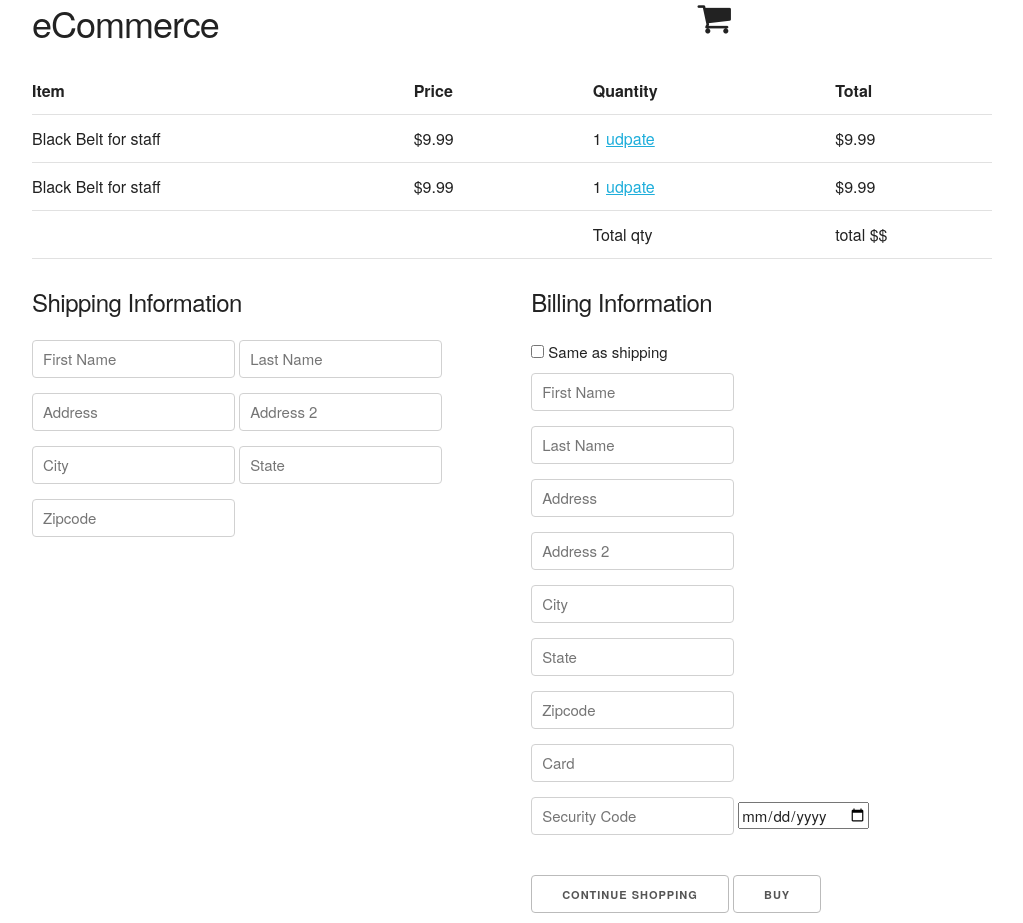
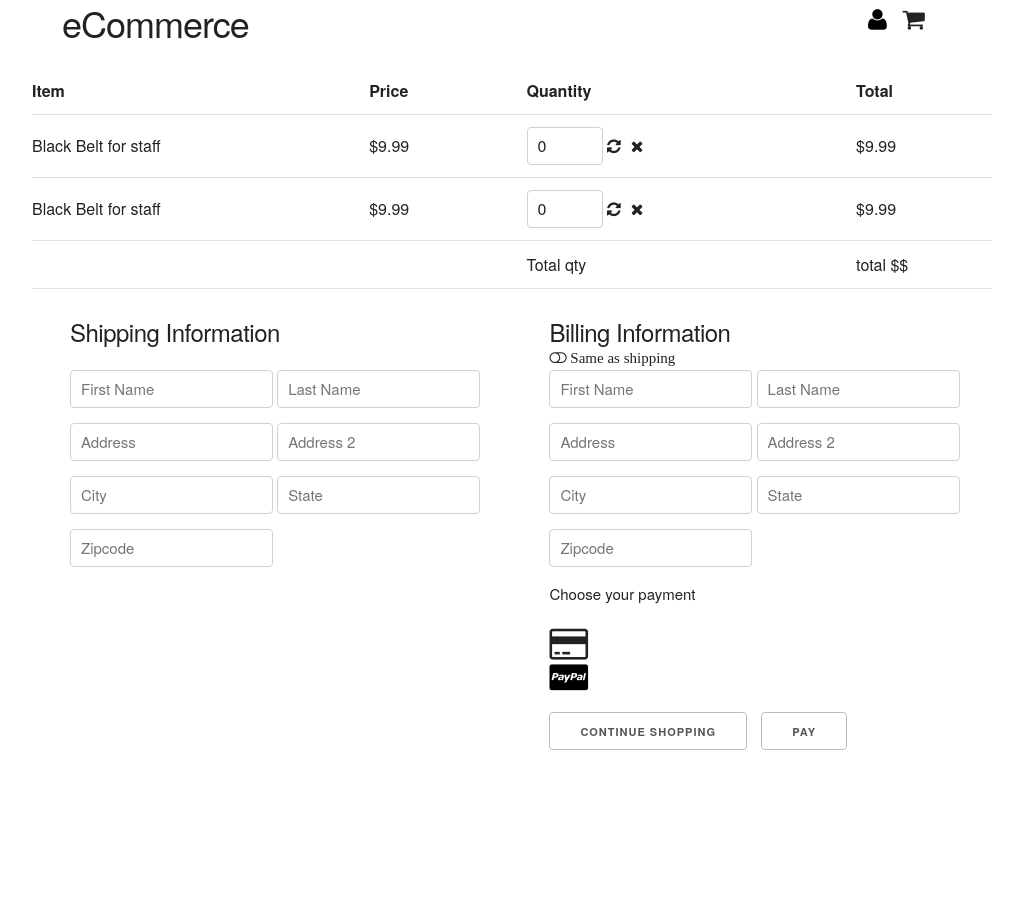
Before and after one commit to antyang/ecommerce, a CodeIgniter app: page /cart in a window 1280 px wide. Shown: the whole page, without its empty margins (138-1161 px from the left). After the commit the page ends 750 px from the top, so only its background shows below. Run offline with CodeIgniter, Linux system fonts and the light colour scheme; some libraries are stand-ins or nearby versions.

Commit message:
updated cart

```diff
--- a/application/controllers/main.php
+++ b/application/controllers/main.php
@@ -30,7 +30,7 @@ class Main extends CI_Controller {
 	{
 		$this->load->view('admin_orders');
 	}
-		public function admin_products()
+	public function admin_products()
 	{
 		$this->load->view('admin_products');
 	}
--- a/application/views/cart.php
+++ b/application/views/cart.php
@@ -7,18 +7,60 @@
 	<link rel="stylesheet" type="text/css" href="/assets/fontawesome/css/font-awesome.css">
 	<link rel="stylesheet" type="text/css" href="/assets/css/normalize.css">
 	<link rel="stylesheet" type="text/css" href="/assets/css/skeleton.css">
+	<script src="https://ajax.googleapis.com/ajax/libs/jquery/2.1.3/jquery.min.js"></script>
+	<script>
+
+		$(document).ready(function(){
+
+			$("#credit").click(function(){
+				$("#credit_payment").toggle();
+			});
+ 			$('#toggle').click(function(){
+    			$("#toggle").replaceWith("<i class='fa fa-toggle-on' id='toggle'> Same as shipping</i>");
+  				});
+ 			$('#update').click(function(){
+    			$("#update").replaceWith("<i class='fa fa-refresh fa-spin' id='update'></i>");
+  				});
+ 			$('#update1').click(function(){
+    			$("#update1").replaceWith("<i class='fa fa-refresh fa-spin' id='update'></i>");
+  				});
+		});
+
+	</script>
+
 	<style>
 		body{
 			margin-left: 20px;
+		}
+		.fa fa-user, a{
+			color: black;
+			margin-right: 10px;
+		}
+		.fa fa-cc-paypal{
+			display: inline;
+		}
+		#credit_payment{
+			display: none;
+		}
+		#toggle{
+			padding-bottom: 5px;
+		}
+		#billing_info{
+			margin-bottom: 0px;
+			/*display: inline-block;*/
 		}
 
 	</style>
 </head>
 <body>
 <div class="container">
-	<div class="row">
-		<div class="eight columns"><h3>eCommerce</h3></div>
-		<div class="four columns"><h3><i class="fa fa-shopping-cart"></i></h3></div>
+	<div class="row" style="padding-left: 30px;">
+		<div class="ten columns">
+			<h3>eCommerce</h3>
+		</div>
+		<div class="two columns">
+			<h5><a href="/main/dashboard"><i class="fa fa-user"></a></i> <i class="fa fa-shopping-cart"></i></h5>
+		</div>
 	</div>
 
 	<div class="row">
@@ -32,13 +74,17 @@
 			<tr>
 				<td>Black Belt for staff</td>
 				<td>$9.99</td>
-			<td>1   <a href="/">udpate</a> </td>
+				<td><input type="number" name="numericInput" style="margin: auto;" size="2" min="0" max="20" value="0">
+					<i class="fa fa-refresh" id="update"></i><i class="fa fa-times" style="padding-left:10px;"></i>
+				</td>
 				<td>$9.99</td>
 			</tr>
 			<tr>
 				<td>Black Belt for staff</td>
 				<td>$9.99</td>
-			<td>1   <a href="/">udpate</a> </td>
+				<td><input type="number" name="numericInput" style="margin: auto;" size="2" min="0" max="20" value="0">
+					<i class="fa fa-refresh" id="update1"></i><i class="fa fa-times" style="padding-left:10px;"></i>
+				</td>
 				<td>$9.99</td>
 			</tr>
 			<tr>
@@ -50,10 +96,11 @@
 		</table>
 	</div>
 
-<div class="row">
+	<div class="row" style="padding-left: 38px;">
 		<div class="six columns">
+			<div class="twelve columns">
 			<form action="">
-			<h5>Shipping Information</h5>
+				<h5 id="shipping_info">Shipping Information</h5>
 					<input type="text" placeholder="First Name">
 					<input type="text" placeholder="Last Name">
 					<input type="text" placeholder="Address">
@@ -63,25 +110,31 @@
 					<input type="text" placeholder="Zipcode">
 			</form>
 			</div>
+		</div>
 
 		<div class="six columns">
-		<div class="ten columns">
+			<div class="twelve columns">
 				<form action="">
-			<h5>Billing Information <br></h5>
-			<input type="checkbox" name="mirror"> Same as shipping<br>
+					<h5 id="billing_info">Billing Information</h5>
+					<!-- <input type="checkbox" name="mirror"> Same as shipping<br> -->
+					<i class="fa fa-toggle-off" id="toggle"> Same as shipping</i><br>
 						<input type="text" placeholder="First Name">
 						<input type="text" placeholder="Last Name">
 						<input type="text" placeholder="Address">
 						<input type="text" placeholder="Address 2">
 						<input type="text" placeholder="City">
 						<input type="text" placeholder="State">
-				<input type="text" placeholder="Zipcode">
+						<input type="text" placeholder="Zipcode"><br>
+					<h6>Choose your payment</h6>
+					<h3 id="credit" style="margin:auto;"><i class="fa fa-credit-card"></i><a href=""><h4><i class="fa fa-cc-paypal"></i></h4></a></h3>
+						<div id="credit_payment">
 							<input type="text" placeholder="Card">
 							<input type="text" placeholder="Security Code">
 							<input type="date" placeholder="Expiration">
+						</div>
+					<a href="/main/products"><button>Continue Shopping</button></a>
+					<a href=""><button>Pay</button></a>
 				</form>
-		<a href=""><button>Continue Shopping</button></a>
-		<a href=""><button>Buy</button></a>
 			</div>
 		</div>
 	</div>
```
Lines whose indentation alone changed are shown as unchanged.
